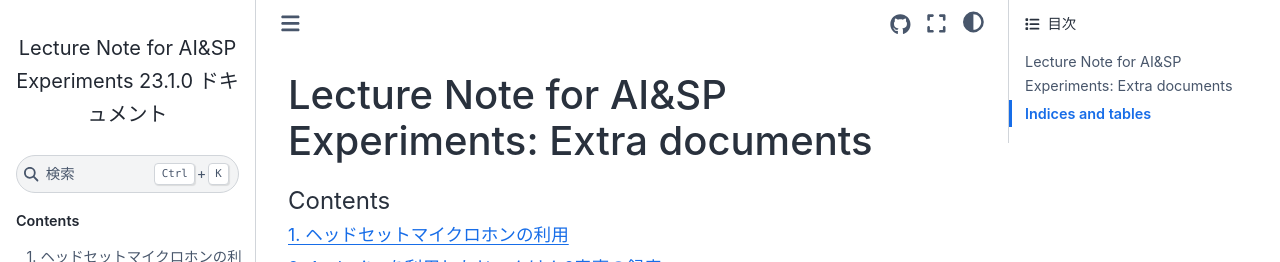
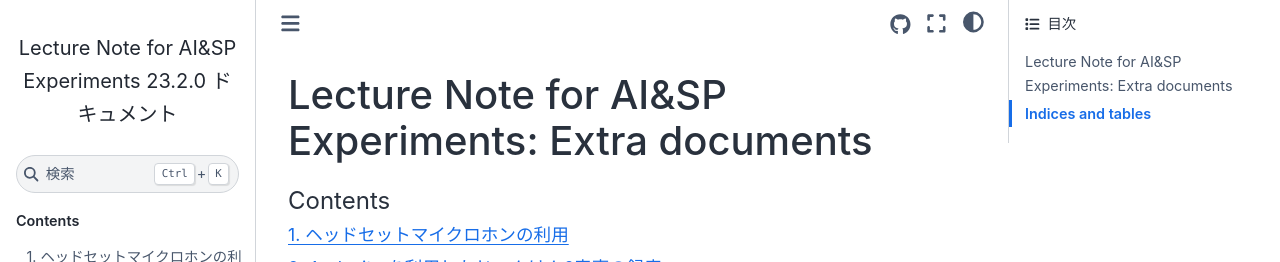
Before and after one commit to naoh16/lecture-note-aisp-experiments, a Sphinx documentation site: the page built from source/index.rst, in a window 1280 px wide. Shown: the top 262 px of the page. Built offline with Sphinx 7.4.7 and the Sphinx Book theme 1.1.4, drawn with Linux system fonts in a browser that asks for light colours.

Commit message:
Bump up version

```diff
--- a/source/conf.py
+++ b/source/conf.py
@@ -23,7 +23,7 @@ copyright = '2023, Sunao Hara, Okayma University'
 #author = 'Sunao Hara'
 
 # The full version, including alpha/beta/rc tags
-release = '23.1.0'
+release = '23.2.0'
 
 
 # -- General configuration ---------------------------------------------------
```
